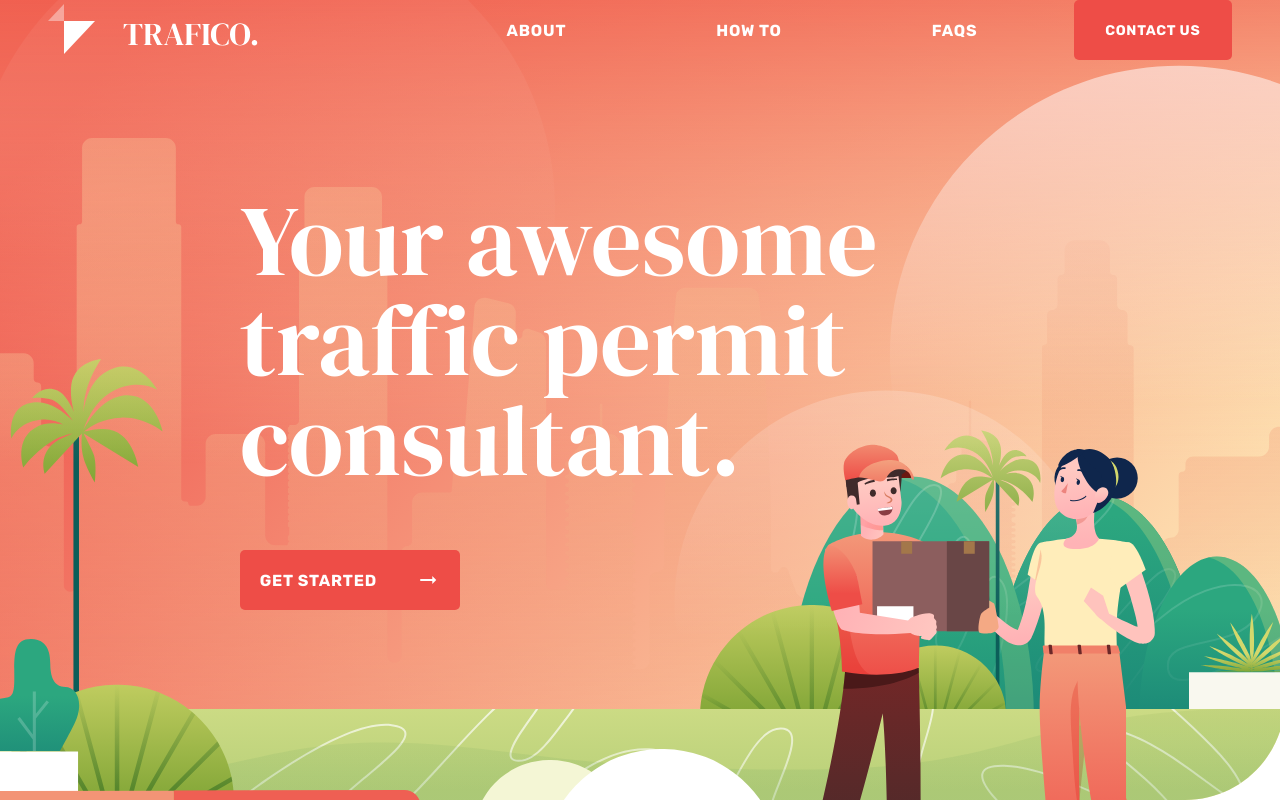
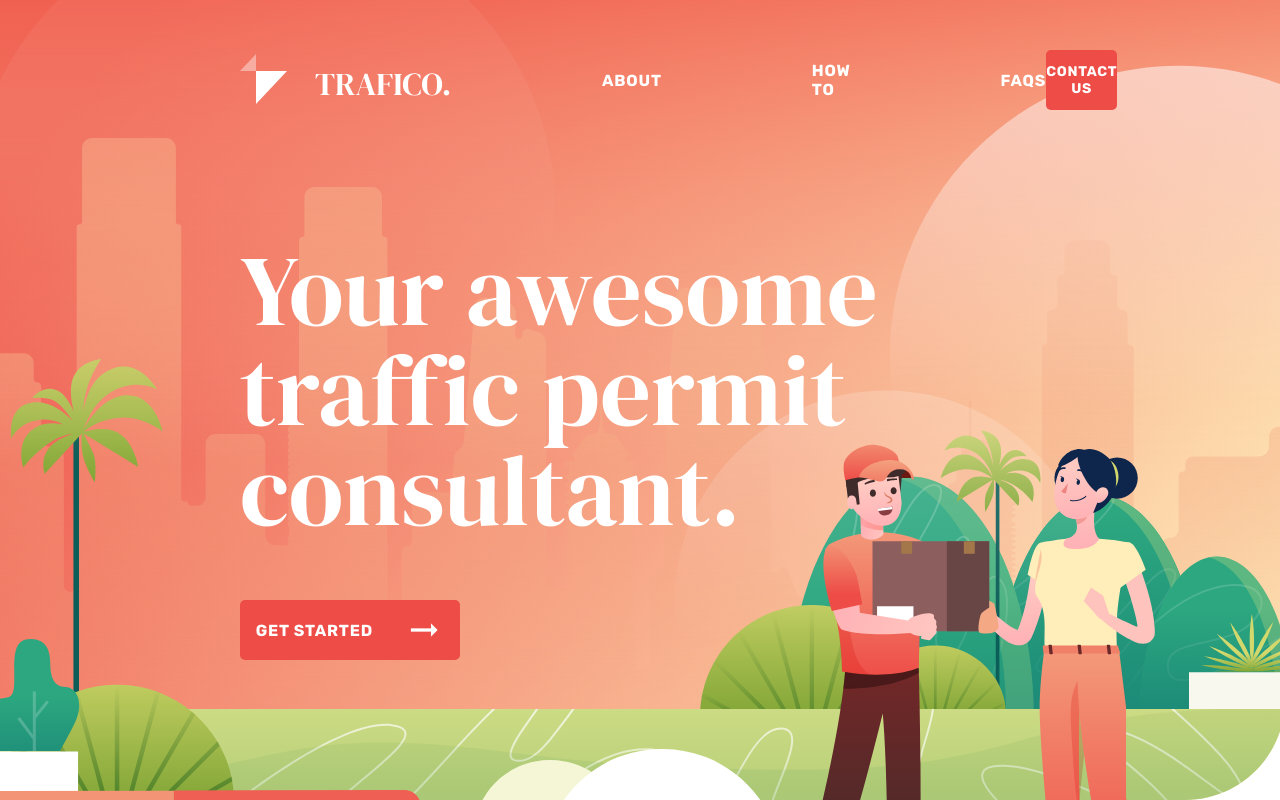
Before and after one commit to leoorlandin/traffic-landing-page, a React (Create React App) app: page / in a window 1280 px wide. Shown: the top 800 px of the page. Built offline with nearby package versions, Linux system fonts and the light colour scheme.

Commit message:
adjust header component

```diff
--- a/src/components/Header/styles.js
+++ b/src/components/Header/styles.js
@@ -3,10 +3,11 @@
 
 export const StyledUl = styled.ul`
 
-  min-width: 90%;
+  padding: 50px 0 0 240px;
+  max-width: 85%;
   display: flex;
   align-items: center;
-  justify-content: space-around;
+  justify-content: space-between;
 
 `;
 
--- a/src/pages/Home/styles.js
+++ b/src/pages/Home/styles.js
@@ -33,4 +33,8 @@
     justify-content: space-around;
     font-size: 16px;
   }
+
+  & button i {
+    font-size: 40px;
+  }
 `;
```
